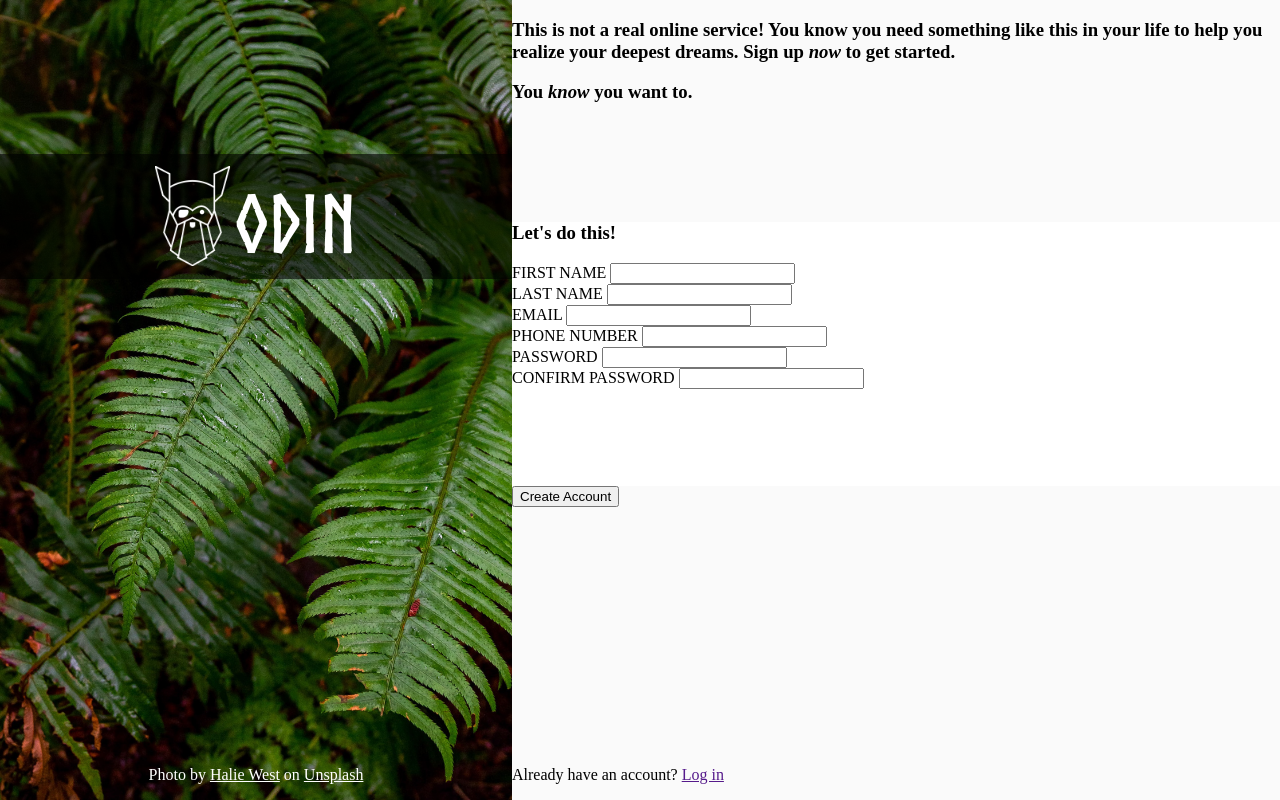
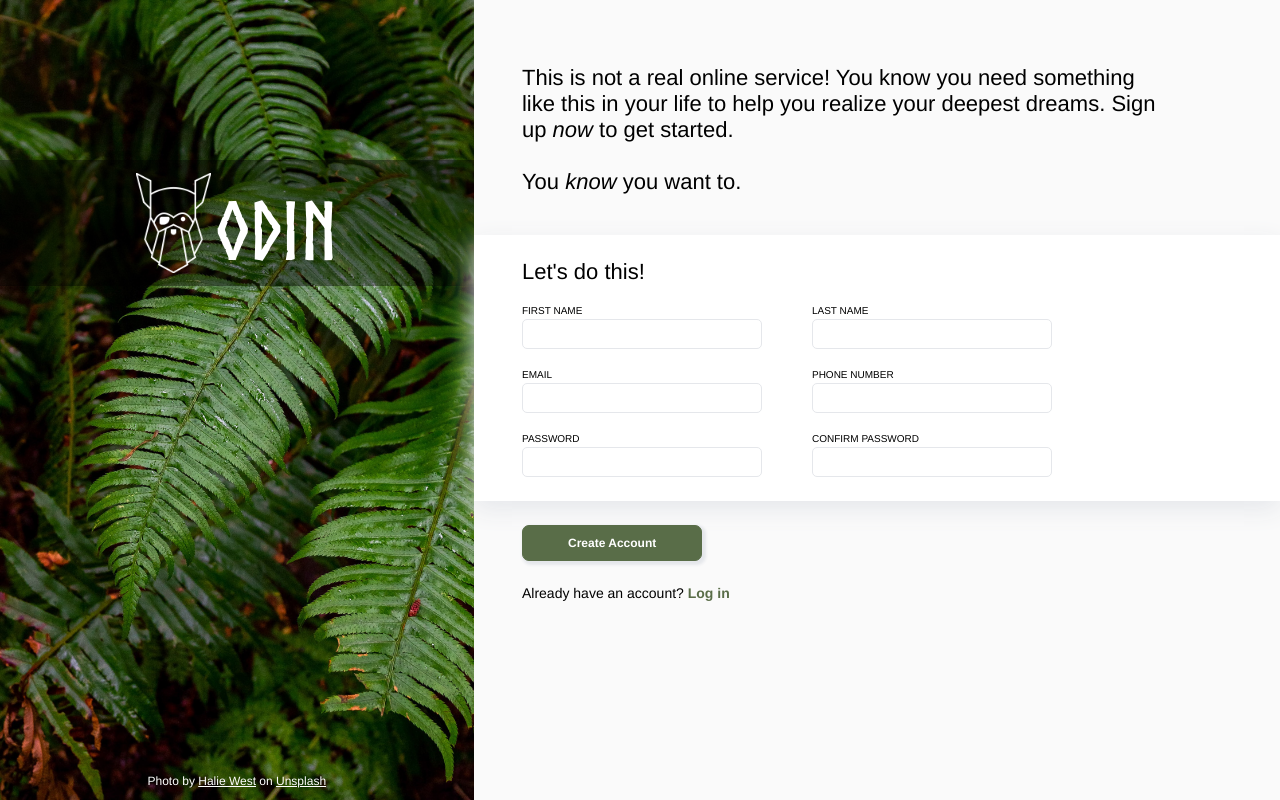
Before and after one commit to densuni/sign-up-form, a plain HTML site: page index.html in a window 1280 px wide. Drawn offline with Linux system fonts and the light colour scheme.

Commit message:
Add style to the right section

```diff
--- a/index.html
+++ b/index.html
@@ -21,43 +21,47 @@
       </div>
     </div>
     <div class="right">
-      <div class="text-section">
-        <h3>This is not a real online service! You know you need something like this in your life to help you realize your deepest dreams. Sign up <em>now</em> to get started.</h3>
-        <h3>You <em>know</em> you want to.<h3>
+      <div class="text-container">
+        <h3>This is not a real online service! You know you need something like this in your life to help you realize your deepest dreams. Sign up <em>now</em> to get started.
+            <br><br>
+            You <em>know</em> you want to.
+        </h3>
       </div>
       <form action="" method="get">
-        <div class="input-section">
+        <div class="login-container">
           <h3>Let's do this!</h3>
-        <div>
+          <div class="input-container">
+            <div class="input-group">
               <label for="first_name">FIRST NAME</label>
               <input type="text" name="first_name" id="first_name" required>
             </div>
-        <div>
+            <div class="input-group">
               <label for="last_name">LAST NAME</label>
               <input type="text" name="last_name" id="last_name" required>
             </div>
-        <div>
+            <div class="input-group">
               <label for="email">EMAIL</label>
               <input type="email" name="email" id="email" required>
             </div>
-        <div>
+            <div class="input-group">
               <label for="phone_number">PHONE NUMBER</label>
               <input type="number" name="phone_number" id="phone_number">
             </div>
-        <div>
+            <div class="input-group">
               <label for="password">PASSWORD</label>
               <input type="password" name="password" id="password" required>
             </div>
-        <div>
+            <div class="input-group">
               <label for="confirm_password">CONFIRM PASSWORD</label>
               <input type="password" name="confirm_password" id="confirm_password" required>
             </div>
           </div>
-        <div class="button-section">
+        </div>
+        <div class="button-container">
           <button type="submit">Create Account</button>
+          <p>Already have an account? <a class="a-log-in" href="">Log in</a></p>
         </div>
       </form>
-      <p>Already have an account? <a href="">Log in</a></p>
     </div>
   </div>
 </body>
--- a/style.css
+++ b/style.css
@@ -1,6 +1,17 @@
 @font-face {
   font-family: Norse-Bold;
   src: url(../fonts/norse-bold.otf);
+}
+
+:root {
+--bg-color: rgb(255, 255, 255);
+--btn-color: #596D48;
+--border-color: #E5E7EB;
+}
+
+* {
+  box-sizing: border-box;
+  font-family: Helvetica, sans-serif;
 }
 
 body {
@@ -11,7 +22,7 @@ body {
 .main {
   display: flex;
   flex-direction: row;
-  height: 100vh;
+  min-height: 100vh;
   width: 100vw;
 }
 
@@ -19,16 +30,14 @@ body {
   display: flex;
   justify-content: center;
   background-image: url("../images/halie-west-25xggax4bSA-unsplash.jpg");
+  background-repeat: no-repeat;
   background-size: cover;
-  background-repeat: no-repeat;
-  min-height: 100%;
-  width: 40vw;
+  width: 37vw;
 }
 
 .logo {
-  margin-top: 30%;
+  margin-top: 20vh;
   width: 100%;
-
 }
 
 .semi-transparent {
@@ -36,46 +45,113 @@ body {
   flex-direction: row;
   justify-content: center;
   align-items: center;
-  background-color: rgb(0, 0, 0, 0.6);
-  height: 125px;
+  background-color: rgb(0, 0, 0, 0.4);
+  height: 15.8vh;
   width: 100%;
   gap: 5px;
 }
 
 h1 {
   font-family: Norse-Bold, sans-serif;
-  color: rgb(255, 255, 255);
+  color: var(--bg-color);
   font-size: 80px;
   padding-top: 15px;
 }
 
 .footer {
-  color: rgb(255, 255, 255);
+  display: flex;
   position: absolute;
-  bottom: 0;
+  align-self: flex-end;
+  font-size: 12px;
+  color: var(--bg-color);
 }
 
 .a-footer {
-  color: rgb(255, 255, 255);
+  color: var(--bg-color);
 }
 
 .right {
   display: flex;
   flex-direction: column;
-  background-color: rgb(250, 250, 250);
-  width: 60vw;
+  background-color: rgb(250, 250, 250);;
+  width: 63vw;
 }
 
-.text-section {
-  text-align: start;
-  height: 33vh;
+h3 {
+  font-size: 22px;
+  font-weight: 500;
+  margin: 0;
 }
 
-.input-section {
-  background-color: rgb(255, 255, 255);
-  height: 33vh;
+.text-container {
+  display: flex;
+  flex-direction: column;
+  justify-content: flex-end;
+  max-width: 740px;
+  padding: 8% 6% 5% 6%;
 }
 
-.button-section {
-  height: 33vh;
+.login-container {
+  display: flex;
+  flex-direction: column;
+  justify-content: center;
+  background-color: var(--bg-color);
+  box-shadow: 0px 8px 24px var(--border-color);
+  padding: 3% 6%;
 }
+
+.input-container {
+  display: flex;
+  flex-direction: row;
+  flex-wrap: wrap;
+  gap: 20px;
+  max-width: 750px;
+  margin-top: 20px;
+}
+
+.input-group {
+  font-size: 10px;
+  display: flex;
+  flex-direction: column;
+  gap: 3px;
+}
+
+.input-group label {
+  font-weight: lighter;
+}
+
+.input-group input {
+  font-size: 10px;
+  border: 1px solid var(--border-color);
+  border-radius: 5px;
+  margin-right: 30px;
+  padding: 5px;
+  height: 30px;
+  width: 240px;
+}
+
+.button-container {
+  padding: 3% 6%;
+}
+
+.button-container p {
+  font-size: 14px;
+}
+
+.a-log-in {
+  font-weight: bold;
+  color: var(--btn-color);
+  text-decoration: none;
+}
+
+button {
+  font-size: 12px;
+  font-weight: bold;
+  background-color: var(--btn-color);
+  color: var(--bg-color);
+  box-shadow: 2px 2px 3px 2px var(--border-color);
+  border: 1px solid var(--btn-color);
+  border-radius: 7px;
+  margin-bottom: 10px;
+  padding: 10px 45px;
+}
```
Lines whose indentation alone changed are shown as unchanged.
